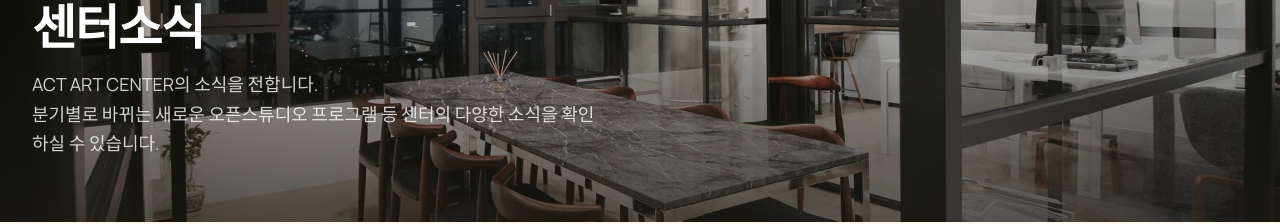
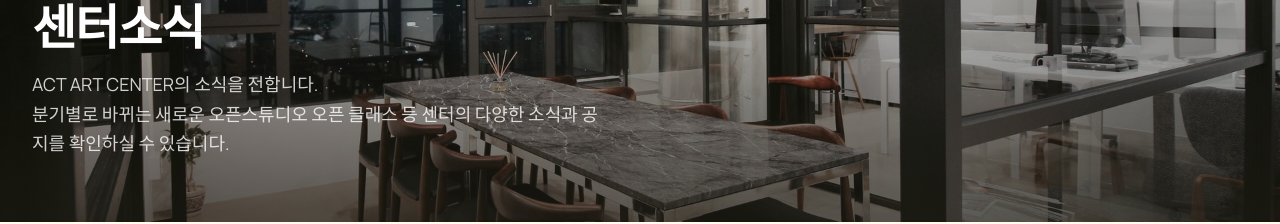
Before and after one commit to act-art-center/actartcenter.com, a Next.js app: page /news in a window 1280 px wide. Shown: the part 258-482 px from the top of the page. Built offline with nearby package versions, Linux system fonts and the light colour scheme.

Commit message:
Refine center news introduction

```diff
--- a/src/app/news/page.tsx
+++ b/src/app/news/page.tsx
@@ -97,8 +97,9 @@ export default function NewsPage() {
         subtitle={
           <>
             ACT ART CENTER의 소식을 전합니다.
-            <br />
-            분기별로 바뀌는 새로운 오픈스튜디오 프로그램 등 센터의 다양한 소식을 확인하실 수 있습니다.
+            <span className="block [overflow-wrap:anywhere]">
+              분기별로 바뀌는 새로운 오픈스튜디오 오픈 클래스 등 센터의 다양한 소식과 공지를 확인하실 수 있습니다.
+            </span>
           </>
         }
         label="Center News"
```
